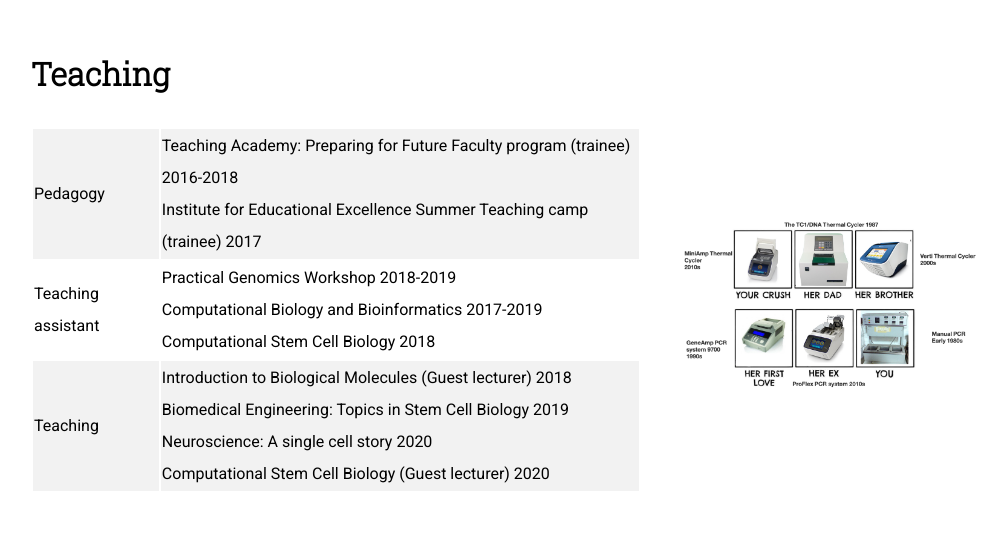
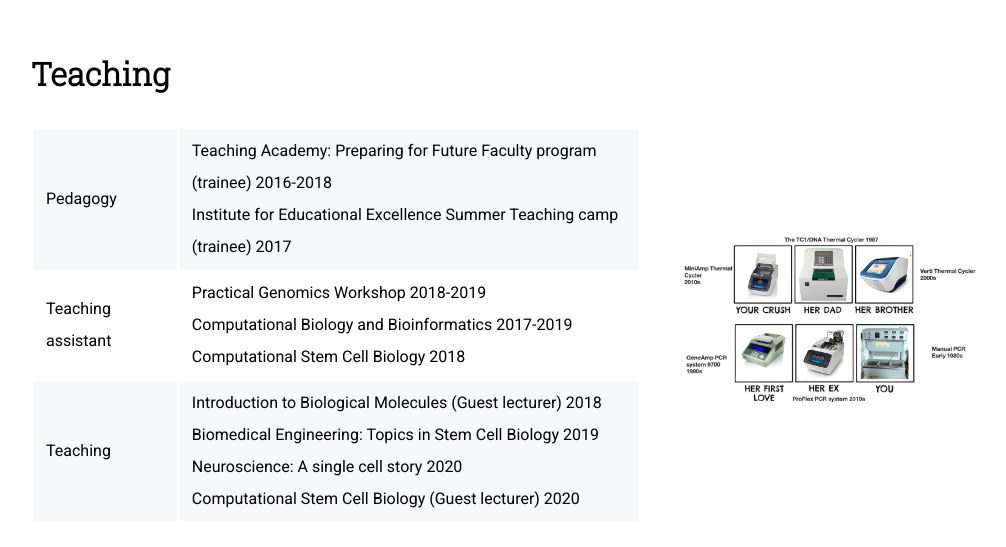
Before and after one commit to yuqiyuqitan/yuqiyuqitan.github.io, a plain HTML site: page index.html in a window 1280 px wide. Shown: the part 2600-3147 px from the top of the page, without its empty margins (114-1120 px from the left). Drawn offline with nearby package versions, Linux system fonts and the light colour scheme.

Commit message:
added padding and changed background color of table

```diff
--- a/code/styles/style.css
+++ b/code/styles/style.css
@@ -107,5 +107,12 @@ a {
     align-self: center; }
 
 table.alternate_color tr:nth-child(odd){
-   background-color: #f2f2f2;
+   background-color: #f6f8fa;
 }
+
+td {
+  padding-left: 13px;
+  padding-right: 13px;
+  padding-top: 6px;
+  padding-bottom: 6px;
+}
```
Also changed, not shown: index.html (+2 -1 lines).
